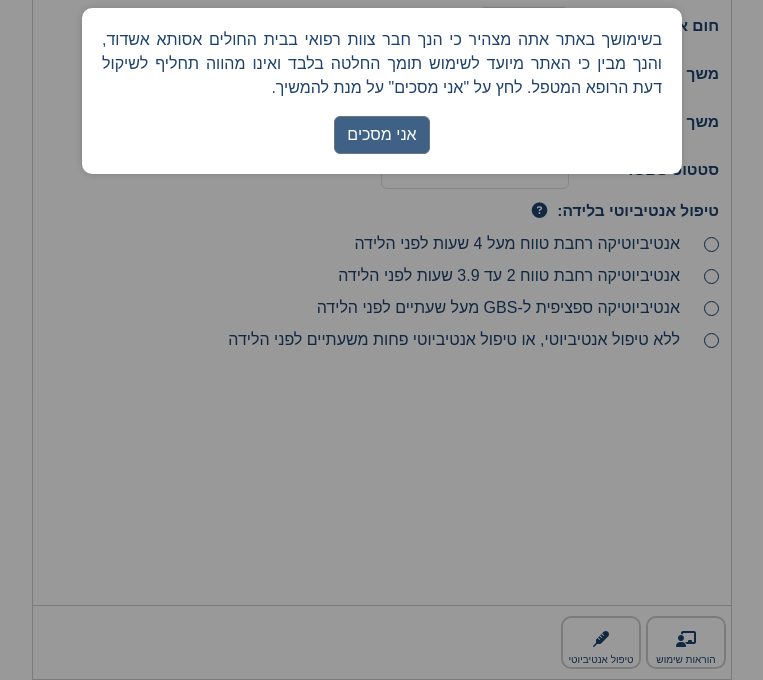
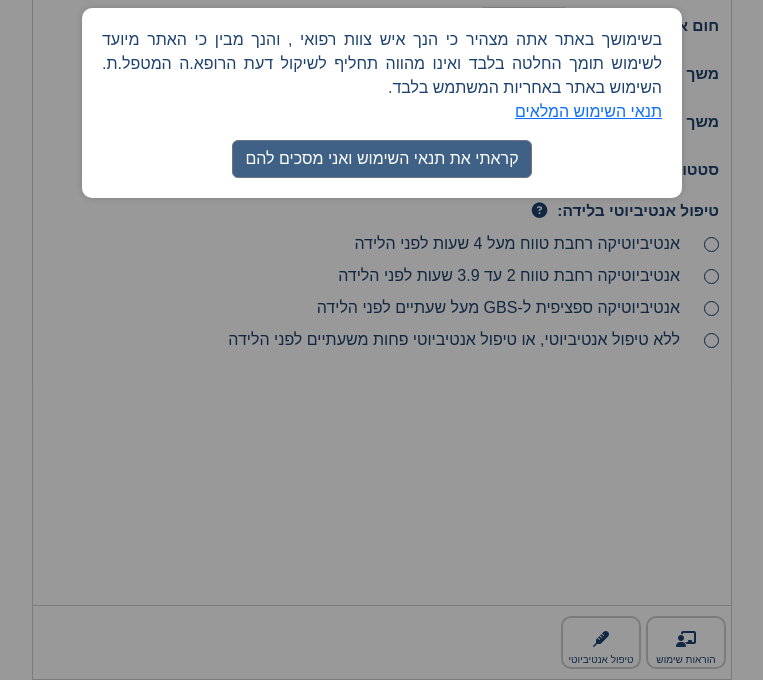
Before and after one commit to mashlom/mashlom-assuta-doctors, a website: page eos/index.html in a window 1280 px wide. Shown: the part 120-800 px from the top of the page, without its empty margins (258-1021 px from the left). Drawn offline with nearby package versions, Linux system fonts and the light colour scheme.

Commit message:
add terms of services to assuta

```diff
--- a/common/htmls/terms.html
+++ b/common/htmls/terms.html
@@ -1,8 +1,9 @@
 <div id="usage-terms-dialog-backdrop" class="usage-terms-dialog-backdrop" ng-show="!termsSigned">
-    <div id="usage-terms-dialog" class="usage-terms-dialog">
-      <p>
-        בשימושך באתר אתה מצהיר כי הנך חבר צוות רפואי בבית החולים אסותא אשדוד, והנך מבין כי האתר מיועד לשימוש תומך החלטה בלבד ואינו מהווה תחליף לשיקול דעת הרופא המטפל. לחץ על "אני מסכים" על מנת להמשיך.
-      </p>
-      <button type="button" class="btn btn-outline-secondary buttons-color usage-terms-dialog-action" ng-click="acceptTerms()">אני מסכים</button>
-    </div>
+  <div id="usage-terms-dialog" class="usage-terms-dialog">
+    <p>
+      בשימושך באתר אתה מצהיר כי הנך איש צוות רפואי {{perHospitalPhrasing()}}, והנך מבין כי האתר מיועד לשימוש תומך החלטה בלבד ואינו מהווה תחליף לשיקול דעת הרופא.ה המטפל.ת. השימוש באתר באחריות המשתמש בלבד.<br>
+       <a href="https://drive.google.com/file/d/1x8SNHDi9QbS-JYTWLYx7Yz7G68KlhWfM/view?usp=sharing" target="_blank">תנאי השימוש המלאים</a>
+    </p>
+    <button type="button" class="btn btn-outline-secondary buttons-color usage-terms-dialog-action" ng-click="acceptTerms()">קראתי את תנאי השימוש ואני מסכים להם</button>
   </div>
+  </div>
```
